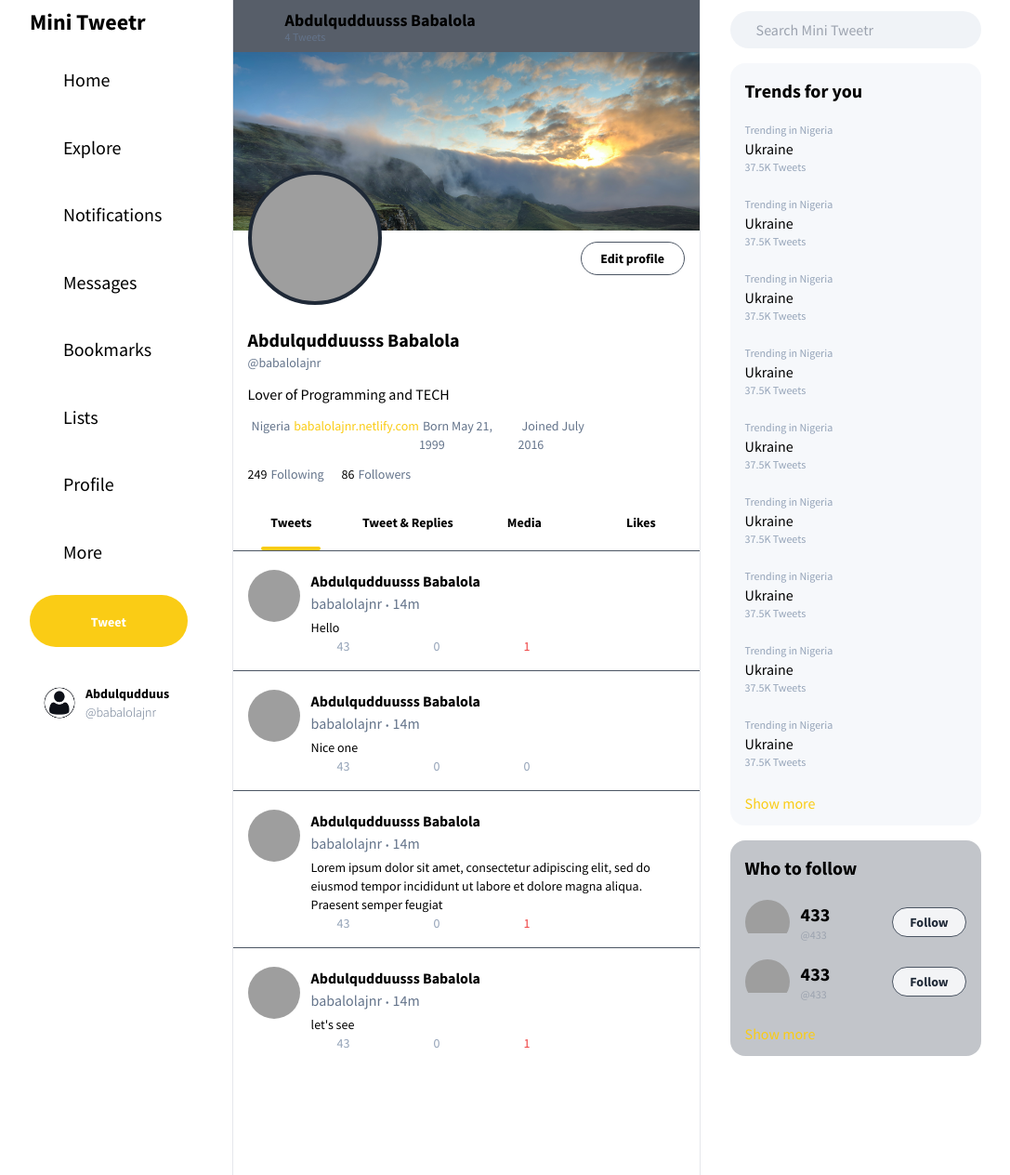
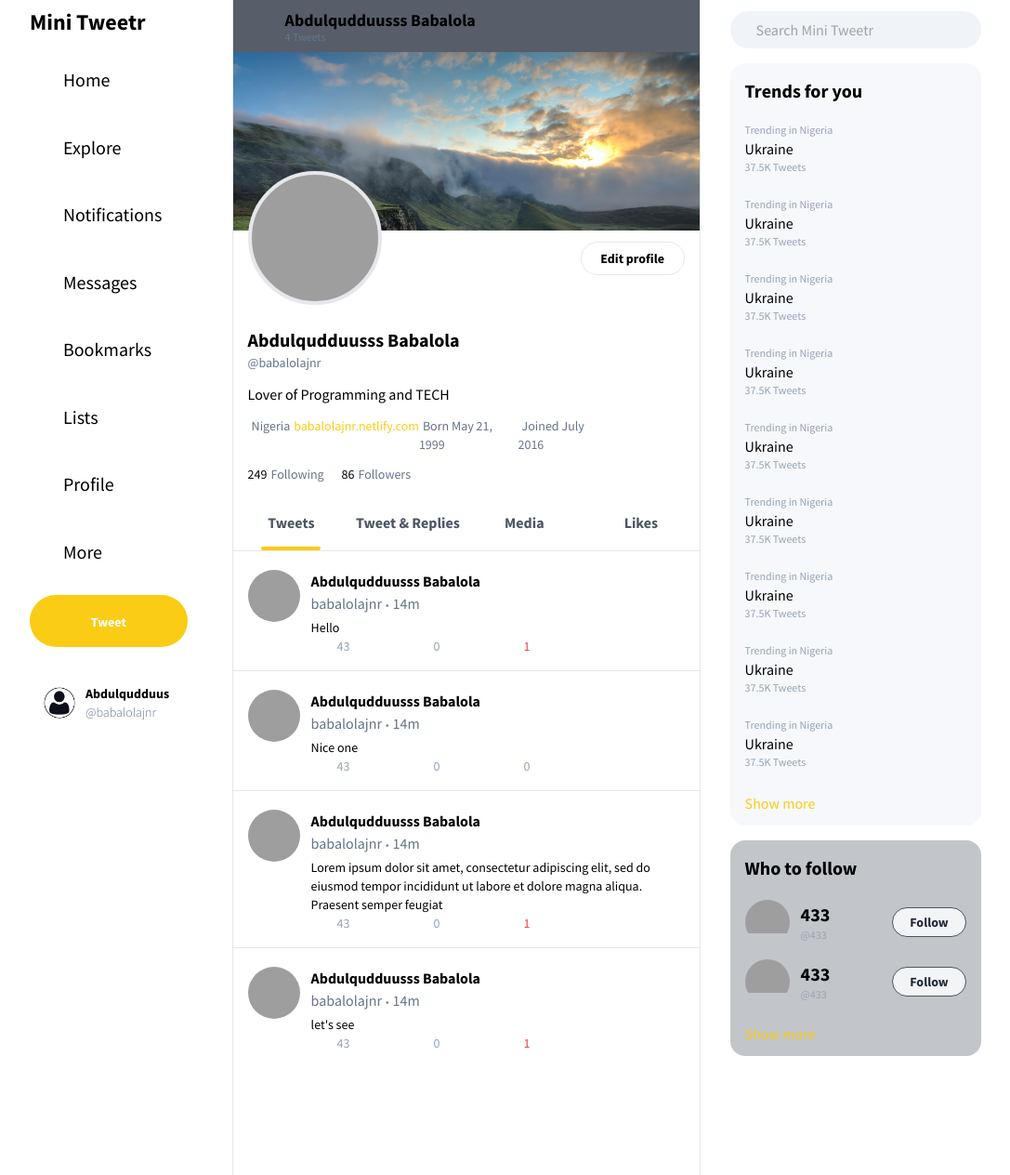
Before and after one commit to babalolajnr/mini_tweetr, a Django app: page /user/profile in a window 1280 px wide. Shown: the whole page at 93% size, without its empty margins (88-1175 px from the left). Run offline with Django 4.2, Linux system fonts and the light colour scheme; a user stored in the database is signed in; data comes from the database, SQL or seed files in the repository; data that the repository does not hold is empty; style sheets or scripts are compiled from the project's sources; grey boxes are pictures that could not be loaded.

Commit message:
add light theme styles

```diff
--- a/user/templates/user/profile.html
+++ b/user/templates/user/profile.html
@@ -20,12 +20,12 @@
   {% comment %} Profile photo {% endcomment %}
   <section class="mx-4 flex justify-between">
     {% load static %}
-    <div class="h-36 w-36 rounded-full -mt-16 bg-cover border-4 border-gray-800"
+    <div class="h-36 w-36 rounded-full -mt-16 bg-cover border-4 dark:border-gray-800"
       style="background-image: url({% static 'images/cat.jpg' %})">
     </div>
     <div class="mt-3">
       <button id="edit-profile"
-        class="hover:bg-gray-500 hover:bg-opacity-20 border w-28 text-sm font-bold h-9 border-gray-600 rounded-full">
+        class="dark:hover:bg-gray-500 hover:bg-gray-200 dark:hover:bg-opacity-20 border w-28 text-sm font-bold h-9 dark:dark:border-gray-600 rounded-full">
         Edit profile
       </button>
     </div>
@@ -73,28 +73,28 @@
   {% comment %} Tab Controls {% endcomment %}
   <section class="mt-4">
     <div class="flex justify-between h-14 cursor-pointer">
-      <div class="hover:bg-gray-500 hover:bg-opacity-20 basis-1/4 flex flex-col items-center justify-between"
+      <div class="dark:hover:bg-gray-500 hover:bg-gray-200 dark:hover:bg-opacity-20 basis-1/4 flex flex-col items-center justify-between"
         id="tweets-tab">
         <div class="flex items-center justify-center basis-11/12">
-          <span class="font-bold text-sm">Tweets</span>
+          <span class="font-bold text-gray-600">Tweets</span>
         </div>
       </div>
-      <div class="hover:bg-gray-500 hover:bg-opacity-20 basis-1/4 flex flex-col items-center justify-between"
+      <div class="dark:hover:bg-gray-500 hover:bg-gray-200 dark:hover:bg-opacity-20 basis-1/4 flex flex-col items-center justify-between"
         id="tweets-and-replies-tab">
         <div class="flex items-center justify-center basis-11/12">
-          <span class="font-bold text-sm">Tweet & Replies</span>
+          <span class="font-bold text-gray-600">Tweet & Replies</span>
         </div>
       </div>
       <div id="media-tab"
-        class="hover:bg-gray-500 hover:bg-opacity-20 basis-1/4 flex flex-col items-center justify-between">
+        class="dark:hover:bg-gray-500 hover:bg-gray-200 dark:hover:bg-opacity-20 basis-1/4 flex flex-col items-center justify-between">
         <div class="flex items-center justify-center basis-11/12">
-          <span class="font-bold text-sm">Media</span>
+          <span class="font-bold text-gray-600">Media</span>
         </div>
       </div>
       <div id="likes-tab"
-        class="hover:bg-gray-500 hover:bg-opacity-20 basis-1/4 flex flex-col items-center justify-between">
+        class="dark:hover:bg-gray-500 hover:bg-gray-200 dark:hover:bg-opacity-20 basis-1/4 flex flex-col items-center justify-between">
         <div class="flex items-center justify-center basis-11/12">
-          <span class="font-bold text-sm">Likes</span>
+          <span class="font-bold text-gray-600">Likes</span>
         </div>
       </div>
     </div>
@@ -103,7 +103,7 @@
   <section>
     <div id="tweets-tab-view" class="hidden">
       {% for tweet in tweets %}
-      <div class="border-t border-gray-600 pb-4">
+      <div class="border-t dark:border-gray-600 pb-4">
         {% include 'tweet/components/tweets.html' %}
       </div>
       {% endfor %}
@@ -112,7 +112,7 @@
     </div>
     <div id="likes-tab-view" class="hidden">
       {% for tweet in liked_tweets %}
-      <div class="border-t border-gray-600 pb-4">
+      <div class="border-t dark:border-gray-600 pb-4">
         {% include 'tweet/components/liked_tweets.html' %}
       </div>
       {% endfor %}
```
